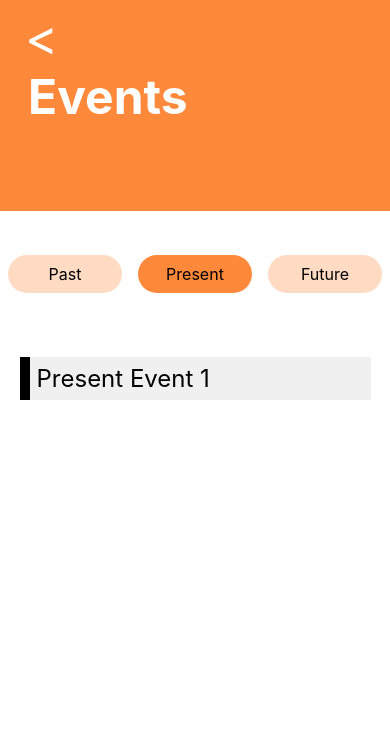
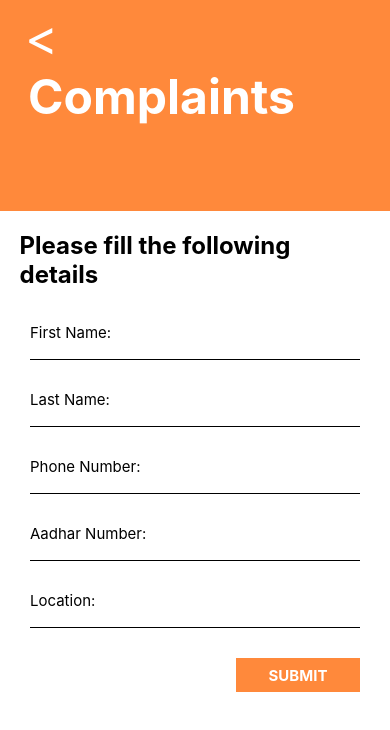
Before and after one commit to EffDuBois/poll-app, a React Native app: screen / in a window 390 px wide. Shown: the top 730 px of the page. Built offline with nearby package versions, Linux system fonts and the light colour scheme.

Commit message:
added onChangeText function

```diff
--- a/App.js
+++ b/App.js
@@ -17,8 +17,8 @@ export default function App() {
         <Stack.Navigator>
           {/* <Stack.Screen options={{header: () => null}} name="HomePage" component={HomePage} /> */}
           {/* <Stack.Screen options={{header: () => null}} name="ComplaintsPage" component={ComplaintsPage} /> */}
-          {/* <Stack.Screen options={{header: () => null}} name="ComplaintsForm" component={ComplaintsForm} /> */}
-          <Stack.Screen options={{header: () => null}} name="EventsPage" component={EventsPage} />
+          <Stack.Screen options={{header: () => null}} name="ComplaintsForm" component={ComplaintsForm} />
+          {/* <Stack.Screen options={{header: () => null}} name="EventsPage" component={EventsPage} /> */}
         </Stack.Navigator>
       </NavigationContainer>
     </SafeAreaWrap>
--- a/Components/ComplaintsForm/ComplaintsForm.js
+++ b/Components/ComplaintsForm/ComplaintsForm.js
@@ -6,13 +6,15 @@ import RegularButton from "../Util/RegularButton";
 import Hero from "../Util/Hero";
 import InputField from "../Util/InputField";
 import Menu from "../Util/Menu";
+import { useState } from "react";
 
 export default function HomePage() {
 
+  const [Details, setDetails] = useState("");
 
     const onSubmit = () => {
         return(
-            null
+            console.log(Details)
         )
     }
 
@@ -23,12 +25,12 @@ export default function HomePage() {
       <Menu>
           <AppText style={GlobalStyles.headerText}>Please fill the following details</AppText>
           <View>
-            <InputField name={"First Name"} />
-            <InputField name={"Last Name"} />
-            <InputField name={"Phone Number"} />
-            <InputField name={"Aadhar Number"} />
-            <InputField name={"Location"} />
-            <RegularButton buttonName={"Submit"} />
+            <InputField name={"First Name"} onChangeText={(value)=>{setDetails({...Details, firstName: value})}} />
+            <InputField name={"Last Name"} onChangeText={(value)=>{setDetails({...Details, lastName: value})}} />
+            <InputField name={"Phone Number"} onChangeText={(value)=>{setDetails({...Details, phoneNumber: value})}} />
+            <InputField name={"Aadhar Number"} onChangeText={(value)=>{setDetails({...Details, aadharNumber: value})}} />
+            <InputField name={"Location"} onChangeText={(value)=>{setDetails([...Details, {...Details, location: value}])}} />
+            <RegularButton buttonName={"Submit"} onPress={onSubmit} />
         </View>
       </Menu>
     </View>
--- a/Components/Util/InputField.js
+++ b/Components/Util/InputField.js
@@ -1,11 +1,11 @@
 import { StyleSheet, TextInput, View } from "react-native";
 import AppText from "./AppText";
 
-export default function InputField(props) {
+export default function InputField({name, onChangeText}) {
   return (
     <View style={{marginVertical: 15, marginHorizontal: 30}}>
-      <AppText style={{fontSize: 15}}>{props.name}:</AppText>
-      <TextInput style={styles.input} />
+      <AppText style={{fontSize: 15}}>{name}:</AppText>
+      <TextInput style={styles.input} onChangeText={onChangeText}/>
     </View>
   );
 }
```
